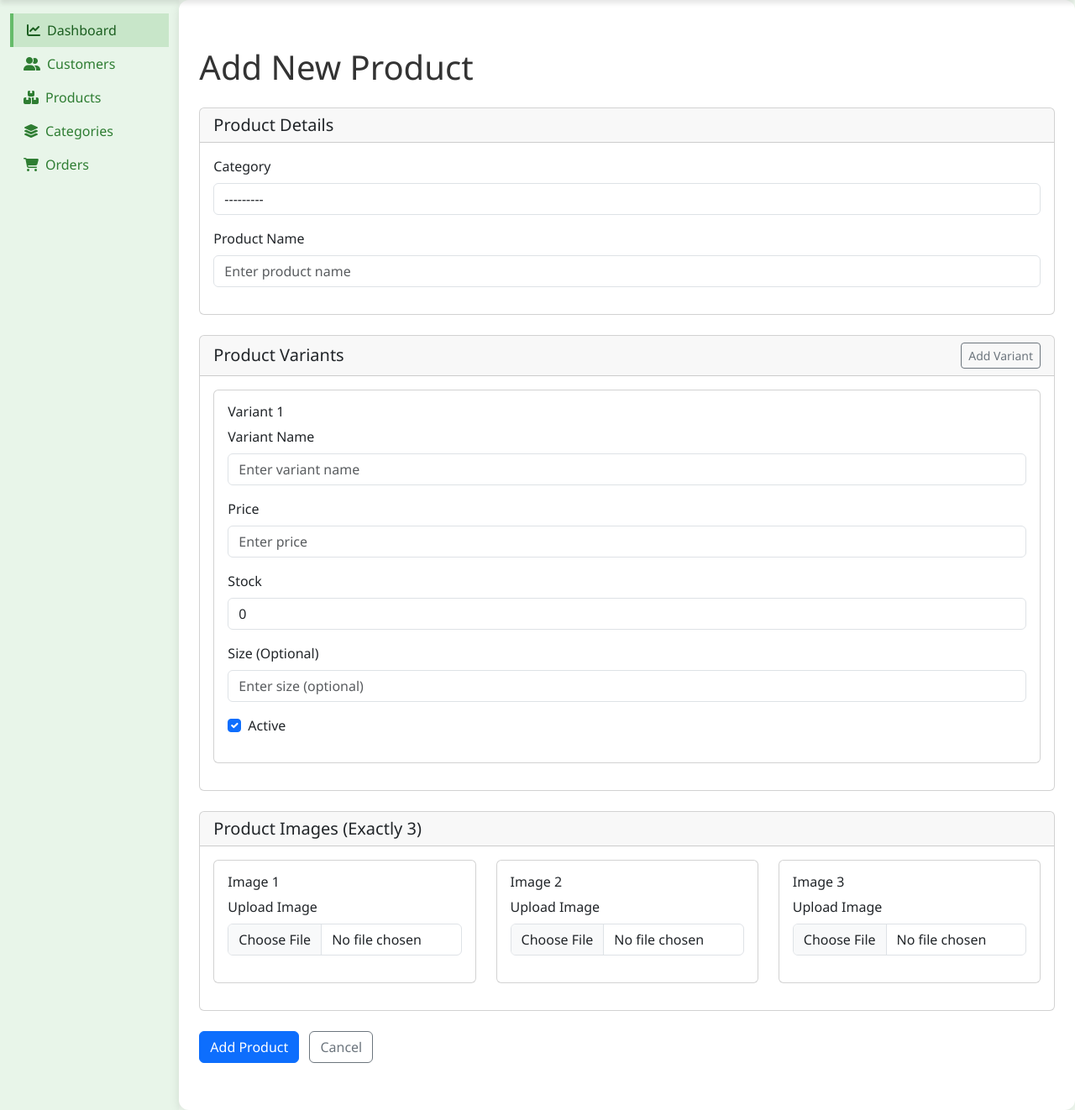
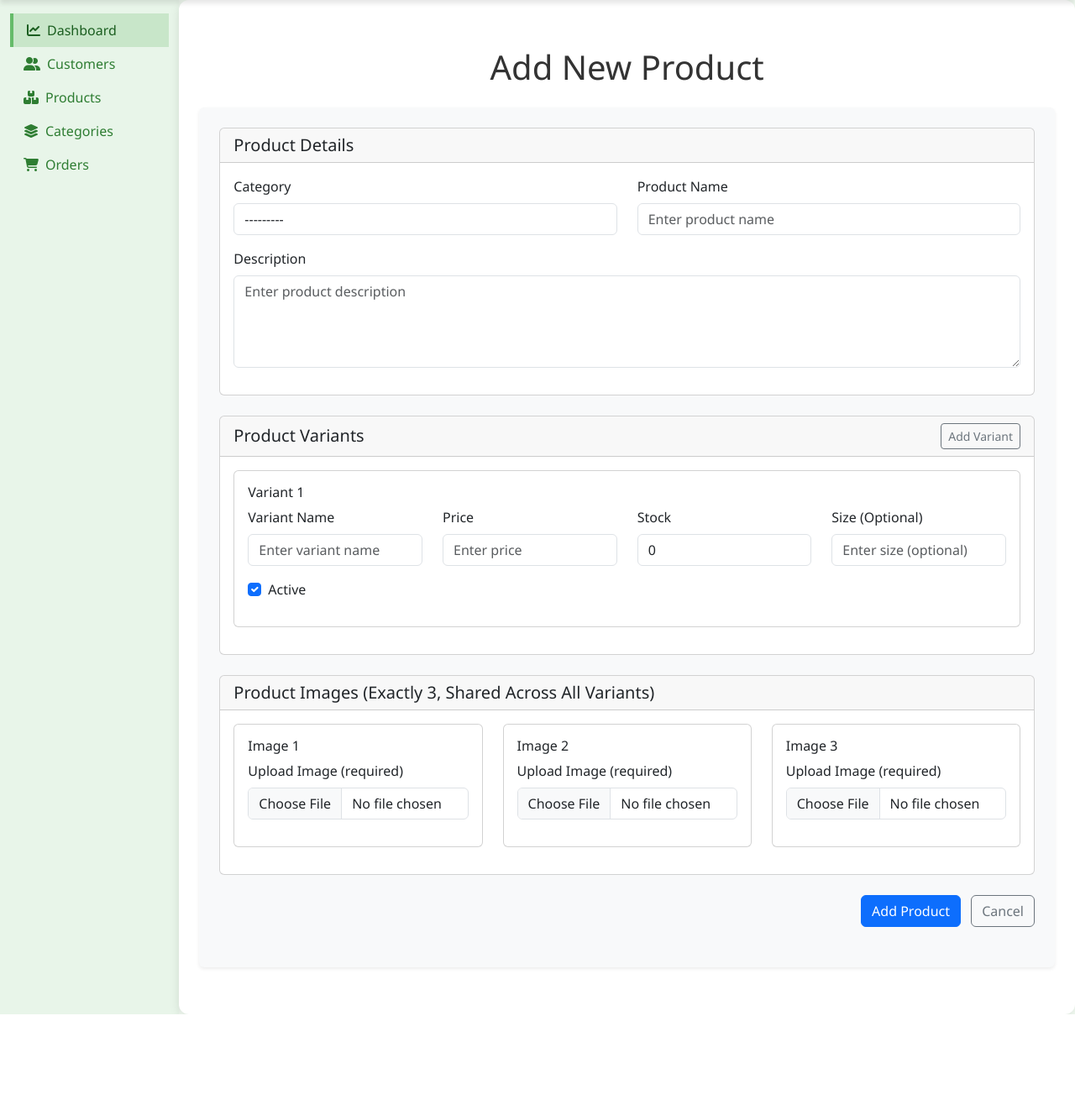
Before and after one commit to abdullathaj/medikate-ecommerce, a Django app: page /ecomadmin/admin_add_product/ in a window 1280 px wide. Shown: the part 60-1382 px from the top of the page at 84% size. After the commit the page ends 1268 px from the top, so only its background shows below. Run offline with Django 5.2, Linux system fonts and the light colour scheme; data that the repository does not hold is empty.

Commit message:
Fixed the bug on the product adding and variant updation

```diff
--- a/medatecom/ecomadmin/forms.py
+++ b/medatecom/ecomadmin/forms.py
@@ -57,7 +57,7 @@ class ProductImageForm(ModelForm):
         }
 
 
-VarientFormset=inlineformset_factory(Product,Product_Varients,form=VarientAddForm,extra=1,can_delete=False)
+VarientFormset=inlineformset_factory(Product,Product_Varients,form=VarientAddForm,extra=0,can_delete=True,min_num=1,validate_min=True)
 ImageFormset=inlineformset_factory(Product,ProductImage,form=ProductImageForm,
-                                    extra=3,can_delete=False,max_num=3,min_num=3,
+                                    extra=0,can_delete=True,max_num=3,min_num=3,
                                     validate_min=True,validate_max=True)
--- a/medatecom/ecomadmin/views.py
+++ b/medatecom/ecomadmin/views.py
@@ -166,21 +166,35 @@ def admin_add_product(request):
         varient_form=varient_formset(request.POST,prefix='varients')
         image_form=image_formset(request.POST,request.FILES,prefix='images')
         if product_form.is_valid() and varient_form.is_valid() and image_form.is_valid():
-            product=product_form.save()
-            varients=varient_form.save(commit=False)
-            if not varients:
-                raise ValidationError('Atleast one Varient is required..')
-            for varient in varients:
-                varient.product = product
-                varient.save()
-            images = image_form.save(commit=False)
-            if len(images) != 3:
-                raise ValidationError("exactly 3 images needed")
-            for image in images:
-                image.product = product
-                image.save()
+            try:
+                product=product_form.save()
+                varients=varient_form.save(commit=False)
+                if not varients:
+                    raise ValidationError('Atleast one Varient is required..')
+                for varient in varients:
+                    varient.product = product
+                    varient.save()
+                images = image_form.save(commit=False)
+                if len([img for img in images if img.image]) != 3:
+                    raise ValidationError("exactly 3 images needed")
+                for image in images:
+                    if image.image:  # Only save images with uploads
+                        image.product = product
+                        image.save()
 
-            return redirect('admin_product_list')
+                return redirect('admin_product_list')
+            except ValidationError as e:
+                form_errors = e.messages
+                print("Validation Errors:", form_errors)
+        else:
+            form_errors = (
+                product_form.errors.as_data() +
+                varient_form.non_form_errors() +
+                image_form.non_form_errors() +
+                [form.errors for form in varient_form] +
+                [form.errors for form in image_form]
+            )
+            print("Form Errors:", form_errors)
     else:
         product_form=ProductAddForm()
         varient_form=varient_formset(prefix='varients')
@@ -195,8 +209,8 @@ def admin_add_product(request):
 def admin_edit_product(request,product_id):
 
     product = get_object_or_404(Product, id=product_id)
-    varient_formset = inlineformset_factory(Product, Product_Varients, form=VarientAddForm, extra=1, can_delete=True)
-    image_formset = inlineformset_factory(Product, ProductImage, form=ProductImageForm, extra=3, can_delete=True, max_num=3, min_num=3)
+    varient_formset = VarientFormset
+    image_formset = ImageFormset
     form_errors = []
     if request.method == 'POST':
         product_form = ProductAddForm(request.POST, instance=product)
@@ -206,31 +220,48 @@ def admin_edit_product(request,product_id):
             if product_form.is_valid() and varient_form.is_valid() and image_form.is_valid():
                 product = product_form.save()
                 varients = varient_form.save(commit=False)
-                if not varients:
+                if not varients and not varient_form.deleted_objects:
                     raise ValidationError('At least one variant is required.')
                 for varient in varients:
                     varient.product = product
                     varient.save()
                 for obj in varient_form.deleted_objects:
                     obj.delete()
+                    # HANDLING IMAGES
                 images = image_form.save(commit=False)
-                if len(images) != 3:
-                    raise ValidationError("Exactly 3 images are required.")
-                for image in images:
+
+                existing_images = ProductImage.objects.filter(product=product).exclude(
+                    id__in=[img.id for img in image_form.deleted_objects if img.id]
+                )
+                new_images = [img for img in images if img.image]  # Only images with new uploads
+                total_images = len(existing_images) + len(new_images)
+                # Delete images marked for deletion
+                for obj in image_form.deleted_objects:
+                    obj.delete()
+                # Save new images
+                for image in new_images:
                     image.product = product
                     image.save()
-                for obj in image_form.deleted_objects:
-                    obj.delete()
+                # Check total images after processing
+                total_images = ProductImage.objects.filter(product=product).count()
+                if total_images != 3:
+                    raise ValidationError(f"Exactly 3 images are required. Currently, there are {total_images} images.")
+
+
                 messages.success(request, f"Product '{product.name}' updated successfully.")
                 return redirect('admin_product_list')
             else:
-                form_errors = varient_form.non_form_errors() + image_form.non_form_errors()
-                print(varient_form.non_form_errors())
-                print(image_form.non_form_errors())
-                print(form_errors)
+                form_errors = (
+                    product_form.errors.as_data() +
+                    varient_form.non_form_errors() +
+                    image_form.non_form_errors() +
+                    [form.errors for form in varient_form] +
+                    [form.errors for form in image_form]
+                )
+                print('Form Errors:',form_errors)
         except ValidationError as e:
             form_errors = e.messages
-            print(form_errors)
+            print('Validation Errors:',form_errors)
     else:
         product_form = ProductAddForm(instance=product)
         varient_form = varient_formset(instance=product, prefix='varients')
--- a/medatecom/medatecom/settings.py
+++ b/medatecom/medatecom/settings.py
@@ -37,7 +37,7 @@ INSTALLED_APPS = [
     'django.contrib.admin',
     'django.contrib.auth',
     'django.contrib.contenttypes',
-    'django.contrib.sessions',
+    'django.contrib.sessions', # SESSION HANDLING
     'django.contrib.messages',
     'django.contrib.staticfiles',
 # custom apps
@@ -98,7 +98,7 @@ SOCIALACCOUNT_LOGIN_ON_GET=True
 
 MIDDLEWARE = [
     'django.middleware.security.SecurityMiddleware',
-    'django.contrib.sessions.middleware.SessionMiddleware',
+    'django.contrib.sessions.middleware.SessionMiddleware',# SESSION HANDLING
     'django.middleware.common.CommonMiddleware',
     'django.middleware.csrf.CsrfViewMiddleware',
     'django.contrib.auth.middleware.AuthenticationMiddleware',
@@ -169,7 +169,7 @@ AUTH_PASSWORD_VALIDATORS = [
 
 LANGUAGE_CODE = 'en-us'
 
-TIME_ZONE = 'UTC'
+TIME_ZONE = 'Asia/Kolkata'
 
 USE_I18N = True
 
--- a/medatecom/templates/admin/product_add.html
+++ b/medatecom/templates/admin/product_add.html
@@ -2,9 +2,9 @@
 {% load static %}
 
 {% block content %}
-<div class="container mt-4">
-    <h1 class="mb-4">Add New Product</h1>
-    <form method="post" enctype="multipart/form-data" id="productForm">
+<div class="container-fluid py-4">
+    <h1 class="mb-4 text-center">Add New Product</h1>
+    <form method="post" enctype="multipart/form-data" id="productForm" class="bg-light p-4 rounded shadow-sm">
         {% csrf_token %}
 
         <!-- Product Form -->
@@ -24,13 +24,19 @@
                         </ul>
                     </div>
                 {% endif %}
-                <div class="mb-3">
+                <div class="row">
+                    <div class="col-md-6 mb-3">
                         <label for="{{ product_form.category.id_for_label }}" class="form-label">Category</label>
                         {{ product_form.category }}
                     </div>
-                <div class="mb-3">
+                    <div class="col-md-6 mb-3">
                         <label for="{{ product_form.name.id_for_label }}" class="form-label">Product Name</label>
                         {{ product_form.name }}
+                    </div>
+                    <div class="col-md-12 mb-3">
+                        <label for="{{ product_form.description.id_for_label }}" class="form-label">Description</label>
+                        {{ product_form.description }}
+                    </div>
                 </div>
             </div>
         </div>
@@ -58,21 +64,23 @@
                         <div class="card mb-3">
                             <div class="card-body">
                                 <h3 class="h6">Variant <span class="variant-number"></span></h3>
-                                <div class="mb-3">
+                                <div class="row">
+                                    <div class="col-md-3 mb-3">
                                         <label class="form-label">Variant Name</label>
-                                    <input type="text" class="form-control" name="varients-TEMPLATE-varient_name">
+                                        <input type="text" class="form-control" name="varients-TEMPLATE-varient_name" placeholder="Enter variant name">
                                     </div>
-                                <div class="mb-3">
+                                    <div class="col-md-3 mb-3">
                                         <label class="form-label">Price</label>
-                                    <input type="number" step="0.01" class="form-control" name="varients-TEMPLATE-price">
+                                        <input type="number" step="0.01" class="form-control" name="varients-TEMPLATE-price" placeholder="Enter price">
                                     </div>
-                                <div class="mb-3">
+                                    <div class="col-md-3 mb-3">
                                         <label class="form-label">Stock</label>
-                                    <input type="number" class="form-control" name="varients-TEMPLATE-stock">
+                                        <input type="number" class="form-control" name="varients-TEMPLATE-stock" placeholder="Enter stock quantity">
                                     </div>
-                                <div class="mb-3">
+                                    <div class="col-md-3 mb-3">
                                         <label class="form-label">Size (Optional)</label>
-                                    <input type="text" class="form-control" name="varients-TEMPLATE-size">
+                                        <input type="text" class="form-control" name="varients-TEMPLATE-size" placeholder="Enter size (optional)">
+                                    </div>
                                 </div>
                                 <div class="form-check mb-3">
                                     <input type="checkbox" class="form-check-input" name="varients-TEMPLATE-is_active" checked>
@@ -81,9 +89,10 @@
                             </div>
                         </div>
                     </div>
-                    <!-- Render existing variant forms -->
+                    <!-- Render variant forms -->
                     {% for form in varient_form %}
                         <div class="variant-form active mb-3">
+                            {{ form.id }}
                             <div class="card">
                                 <div class="card-body">
                                     <h3 class="h6">Variant {{ forloop.counter }}</h3>
@@ -98,21 +107,23 @@
                                             </ul>
                                         </div>
                                     {% endif %}
-                                    <div class="mb-3">
+                                    <div class="row">
+                                        <div class="col-md-3 mb-3">
                                             <label for="{{ form.varient_name.id_for_label }}" class="form-label">Variant Name</label>
                                             {{ form.varient_name }}
                                         </div>
-                                    <div class="mb-3">
+                                        <div class="col-md-3 mb-3">
                                             <label for="{{ form.price.id_for_label }}" class="form-label">Price</label>
                                             {{ form.price }}
                                         </div>
-                                    <div class="mb-3">
+                                        <div class="col-md-3 mb-3">
                                             <label for="{{ form.stock.id_for_label }}" class="form-label">Stock</label>
                                             {{ form.stock }}
                                         </div>
-                                    <div class="mb-3">
+                                        <div class="col-md-3 mb-3">
                                             <label for="{{ form.size.id_for_label }}" class="form-label">Size (Optional)</label>
                                             {{ form.size }}
+                                        </div>
                                     </div>
                                     <div class="form-check mb-3">
                                         {{ form.is_active }}
@@ -129,7 +140,7 @@
         <!-- Image Formset -->
         <div class="card mb-4">
             <div class="card-header">
-                <h2 class="h5 mb-0">Product Images (Exactly 3)</h2>
+                <h2 class="h5 mb-0">Product Images (Exactly 3, Shared Across All Variants)</h2>
             </div>
             <div class="card-body">
                 {{ image_form.management_form }}
@@ -144,10 +155,12 @@
                 {% endif %}
                 <div class="row">
                     {% for form in image_form %}
-                        <div class="col-md-4">
-                            <div class="card mb-3">
+                        <div class="col-md-4 mb-3">
+                            <div class="card">
                                 <div class="card-body">
+                                    {{ form.id }}
                                     <h3 class="h6">Image {{ forloop.counter }}</h3>
+                                    <label for="{{ form.image.id_for_label }}" class="form-label">Upload Image (required)</label>
                                     {% if form.errors %}
                                         <div class="alert alert-danger">
                                             <ul class="errorlist">
@@ -160,7 +173,6 @@
                                         </div>
                                     {% endif %}
                                     <div class="mb-3">
-                                        <label for="{{ form.image.id_for_label }}" class="form-label">Upload Image</label>
                                         {{ form.image }}
                                     </div>
                                 </div>
@@ -172,7 +184,7 @@
         </div>
 
         <!-- Submit Button -->
-        <div class="mb-4">
+        <div class="text-end mb-4">
             <button type="submit" class="btn btn-primary me-2">Add Product</button>
             <a href="{% url 'admin_product_list' %}" class="btn btn-outline-secondary">Cancel</a>
         </div>
@@ -204,7 +216,7 @@
             if (input.type !== 'checkbox') {
                 input.value = '';
             } else {
-                input.checked = true; // Default to checked for is_active
+                input.checked = input.name.includes('is_active'); // Checked for is_active
             }
         });
 
--- a/medatecom/templates/auth/home.html
+++ b/medatecom/templates/auth/home.html
@@ -96,7 +96,7 @@
                                 {% with variant=product.product_varient.first %}
                                     {% if variant %}
                                         <div class="product-price">
-                                            <small>${{ variant.price|add:"3.00" }}</small>${{ variant.price }}
+                                            <small>${{ variant.price|add:"3.00" }}</small>Rs.{{ variant.price }}
                                         </div>
                                         <div class="product-links">
                                             <a href="" title="Add to Wishlist"><i class="fas fa-heart"></i></a>
```
Also changed, not shown: medatecom/templates/admin/product_edit.html (+10 -6 lines), medatecom/templates/user/product_details.html (+23 -2 lines), medatecom/static/home/images/Vantej Toothpaste.webp (added), medatecom/static/home/images/Vantej Toothpaste1.webp (added), medatecom/static/home/images/Vantej Toothpaste2.webp (added), medatecom/static/home/images/bareanatomy_antihairfall.webp (added), medatecom/static/home/images/bareanatomy_antihairfall1.webp (added), medatecom/static/home/images/bareanatomy_antihairfall2.webp (added), medatecom/static/home/images/bareanatomy_antihairfall3.webp (added), medatecom/static/home/images/colgate_mouthwash.webp (added), medatecom/static/home/images/colgate_mouthwash1.webp (added), medatecom/static/home/images/colgate_mouthwash2.webp (added), medatecom/static/home/images/mamaearth_moisturizer.webp (added), medatecom/static/home/images/mamaearth_moisturizer1.webp (added), 1 more files. Lines whose indentation alone changed are shown as unchanged.
